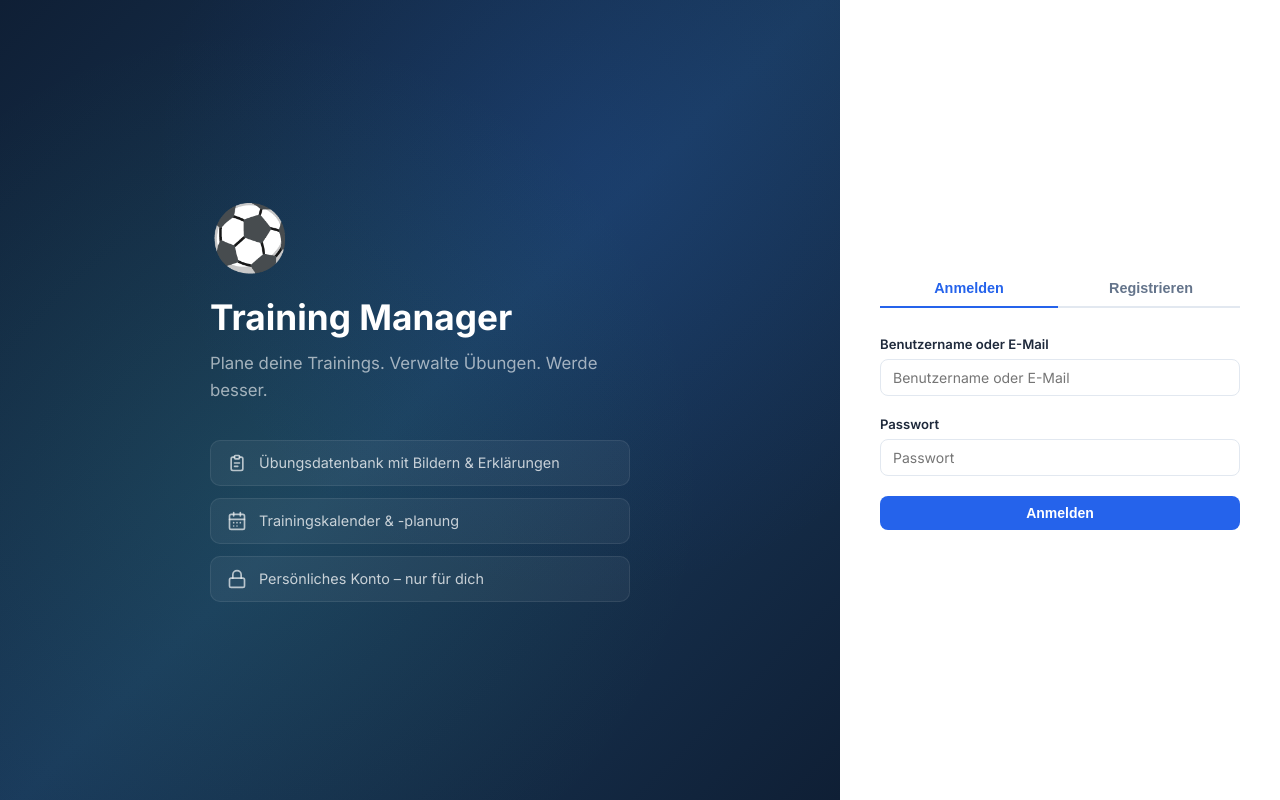
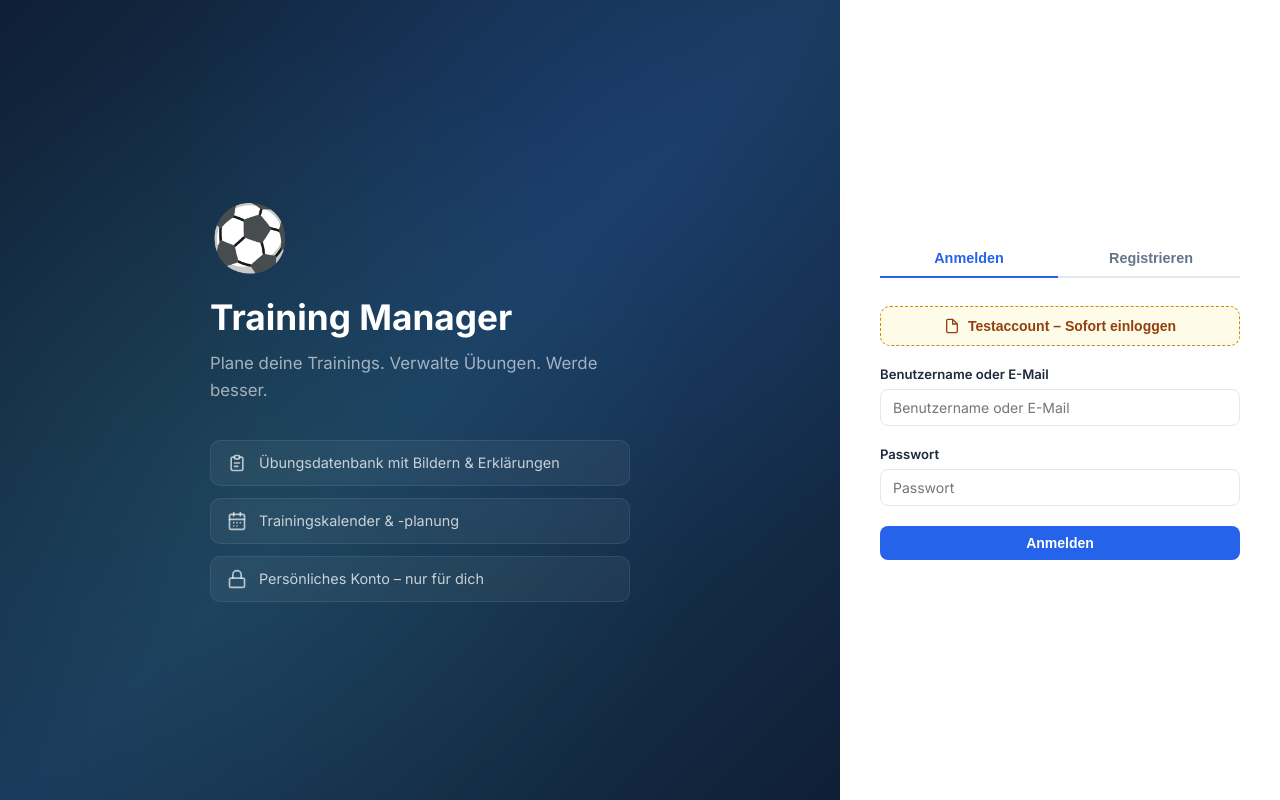
Before and after one commit to plauzten-dev/training-manager, a Flask app: page /login in a window 1280 px wide. Run offline with Flask 3, Linux system fonts and the light colour scheme.

Commit message:
TODO(release): Testaccount-Sofortlogin auf Login-Seite
Gelber gestrichelter Button oberhalb des Login-Formulars ruft
POST /api/auth/test-login auf – erstellt Account TEST/test1234
falls nicht vorhanden und loggt direkt ein.
Alle drei TODOs vor Release entfernen (app.py, login.html, style.css).

Co-Authored-By: Claude Sonnet 4.6 <noreply@anthropic.com>

```diff
--- a/app.py
+++ b/app.py
@@ -282,6 +282,22 @@ def login():
 def logout():
     session.clear()
     return jsonify({'message': 'Abgemeldet'})
+
+
+# TODO: VOR RELEASE ENTFERNEN
+@app.route('/api/auth/test-login', methods=['POST'])
+def test_login():
+    conn = get_db()
+    user = conn.execute('SELECT * FROM users WHERE username = ?', ('TEST',)).fetchone()
+    if not user:
+        conn.execute('INSERT INTO users (username, email, password_hash) VALUES (?, ?, ?)',
+                     ('TEST', 'test@test.de', hash_password('test1234')))
+        conn.commit()
+        user = conn.execute('SELECT * FROM users WHERE username = ?', ('TEST',)).fetchone()
+    conn.close()
+    session['user_id'] = user['id']
+    session['username'] = user['username']
+    return jsonify({'message': 'Testaccount eingeloggt'})
 
 
 @app.route('/api/auth/change-password', methods=['PUT'])
--- a/static/css/style.css
+++ b/static/css/style.css
@@ -310,6 +310,18 @@ textarea { resize: vertical; min-height: 90px; }
 }
 .auth-tab.active { color: var(--primary); border-bottom-color: var(--primary); }
 .auth-tab:hover:not(.active) { color: var(--text); }
+
+/* TODO: VOR RELEASE ENTFERNEN */
+.btn-test-login {
+  display: flex; align-items: center; justify-content: center; gap: 8px;
+  width: 100%; padding: 11px 16px; margin-bottom: 20px;
+  background: #fefce8; border: 1.5px dashed #ca8a04;
+  border-radius: 10px; color: #92400e;
+  font-size: 0.875rem; font-weight: 600; cursor: pointer;
+  transition: background 0.15s;
+}
+.btn-test-login:hover { background: #fef9c3; }
+.btn-test-login:disabled { opacity: 0.6; cursor: not-allowed; }
 
 /* ────────────────────────────────────────────────────────────────────────── */
 /*  SPORT TABS                                                                */
--- a/templates/login.html
+++ b/templates/login.html
@@ -68,6 +68,12 @@
           <button class="auth-tab" id="tab-register" onclick="switchTab('register')">Registrieren</button>
         </div>
 
+        <!-- TODO: VOR RELEASE ENTFERNEN -->
+        <button type="button" class="btn-test-login" onclick="testLogin()">
+          <svg width="16" height="16" viewBox="0 0 24 24" fill="none" stroke="currentColor" stroke-width="2"><path d="M13 2H6a2 2 0 0 0-2 2v16a2 2 0 0 0 2 2h12a2 2 0 0 0 2-2V9z"/><polyline points="13 2 13 9 20 9"/></svg>
+          Testaccount – Sofort einloggen
+        </button>
+
         <!-- Login form -->
         <form id="login-form" onsubmit="handleLogin(event)">
           <div class="form-group">
@@ -130,6 +136,19 @@
         registerForm.classList.remove('hidden');
         tabLogin.classList.remove('active');
         tabRegister.classList.add('active');
+      }
+    }
+
+    async function testLogin() {
+      const btn = document.querySelector('.btn-test-login');
+      btn.disabled = true;
+      btn.textContent = 'Einloggen...';
+      const res = await fetch('/api/auth/test-login', { method: 'POST' });
+      if (res.ok) {
+        window.location.href = '/dashboard';
+      } else {
+        btn.disabled = false;
+        btn.innerHTML = '<svg width="16" height="16" viewBox="0 0 24 24" fill="none" stroke="currentColor" stroke-width="2"><path d="M13 2H6a2 2 0 0 0-2 2v16a2 2 0 0 0 2 2h12a2 2 0 0 0 2-2V9z"/><polyline points="13 2 13 9 20 9"/></svg> Testaccount – Sofort einloggen';
       }
     }
 
```
